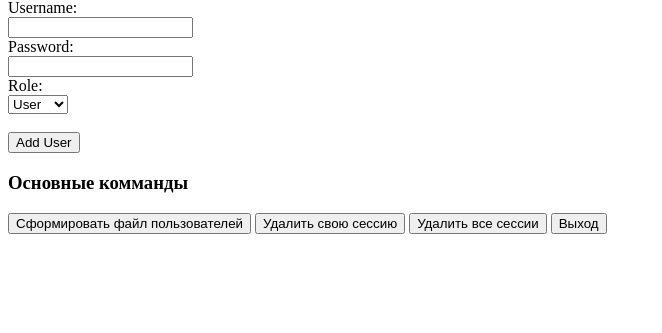
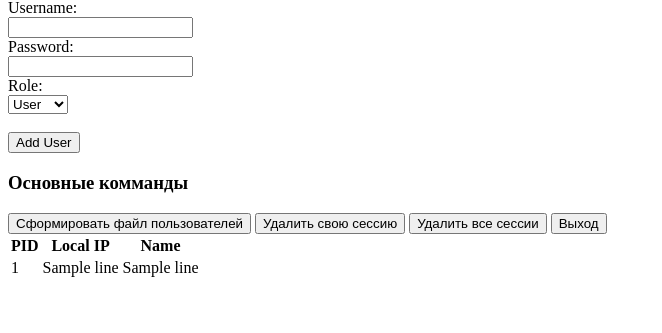
Before and after one commit to Ferrostol/vpn_site, a Flask app: template src/templates/admin.html in a window 1280 px wide. Shown: the part 145-478 px from the top of the page, without its empty margins (0-662 px from the left). Run offline with Flask 3, Linux system fonts and the light colour scheme; the template is opened without the code that fills it: most values are stand-ins (such as "Sample title", 1, 10 or a date in 2020).

Commit message:
Добавление таблицы сессий пользователей в админке
fix

Исправление отображения

fix

```diff
--- a/src/app.py
+++ b/src/app.py
@@ -1,6 +1,6 @@
 from flask import Flask, render_template, request, redirect, url_for, make_response
 from database import create_table, get_role_user
-from logic import get_start_page, check_role, delete_my_session, add_new_user, configure_file_users, get_count_users
+from logic import get_start_page, check_role, delete_my_session, add_new_user, configure_file_users, get_count_users, check_all_processes
 
 # Создаем экземпляр сайта
 app = Flask(__name__)
@@ -81,7 +81,8 @@ def admin():
                     case 'exit':
                         return get_start_page(redirected=True)
             error = request.cookies.get('error')
-            response = make_response(render_template('admin.html', error=error))
+            all_session = check_all_processes()
+            response = make_response(render_template('admin.html', error=error, all_session=all_session))
             if error:
                 response.delete_cookie('error')
             return response
--- a/src/logic.py
+++ b/src/logic.py
@@ -1,10 +1,13 @@
 from database import get_role_user, add_user, get_count_users
 from flask import render_template, redirect, make_response, url_for
-from server import delete_session, write_users_to_file
+from server import delete_session, write_users_to_file, get_all_processes
 
 
 def check_count_user():
     return get_count_users()
+
+def check_all_processes():
+    return get_all_processes()
 
 def get_start_page(redirected = False, error = False):
     if redirected:
--- a/src/templates/admin.html
+++ b/src/templates/admin.html
@@ -38,5 +38,19 @@
             <p style="color:red;">Ошибка обновления файла пользователей</p>
         {% endif %}
     {% endif %}
+    <table>
+        <tr>
+            <th>PID</th>
+            <th>Local IP</th>
+            <th>Name</th>
+        </tr>
+        {% for line in all_session %}
+            <tr>
+                <td>{{ line[0] }}</td>
+                <td>{{ line[1] }}</td>
+                <td>{{ line[2] }}</td>
+            </tr>
+        {% endfor %}
+    </table>
 </body>
 </html>
```
